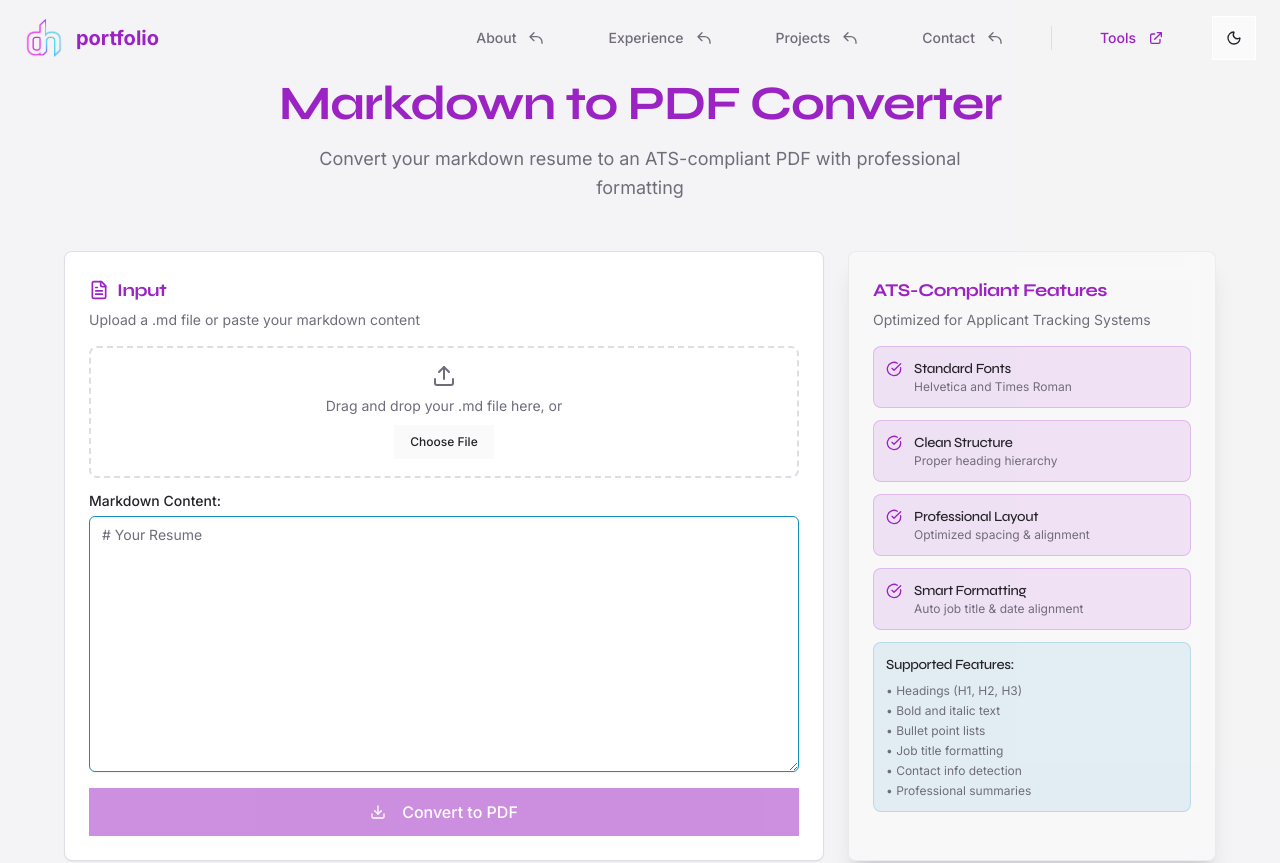
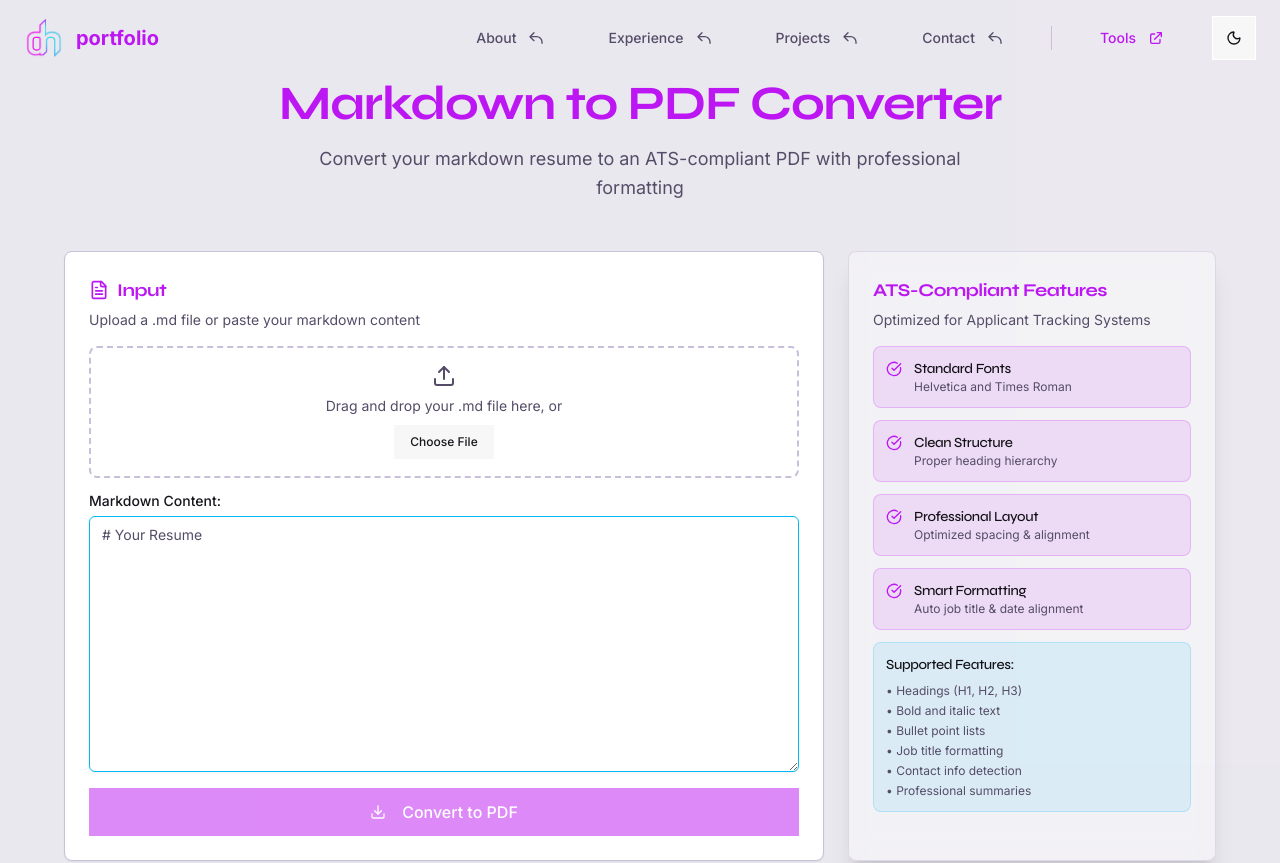
Before and after one commit to devonjhills/portfolio, a Next.js app: page /md-to-pdf in a window 1280 px wide. Shown: the top 863 px of the page. Built offline with nearby package versions, Linux system fonts and the light colour scheme.

Commit message:
refactor: enhance styling and theming across components; update CSS variables for improved color scheme and consistency

```diff
--- a/app/components/sections/experience.tsx
+++ b/app/components/sections/experience.tsx
@@ -32,14 +32,9 @@ const journeyData: JourneyItem[] = [
     company: "Livefront",
     location: "Remote",
     duration: "Aug 2025 - Present",
-    description:
-      "Details TBD",
-    achievements: [
-      "Details TBD",
-    ],
-    technologies: [
-      "Details TBD",
-    ],
+    description: "Details TBD",
+    achievements: ["Details TBD"],
+    technologies: ["Details TBD"],
     icon: <Target className="h-5 w-5 text-secondary" />,
   },
   {
@@ -150,7 +145,9 @@ const JourneyCard = React.memo(({ item }: { item: JourneyItem }) => (
             {item.duration}
           </CardDescription>
         </div>
-        {item.date === "2025 - Present" && <Badge variant="default">Current</Badge>}
+        {item.date === "2025 - Present" && (
+          <Badge variant="default">Current</Badge>
+        )}
       </div>
     </CardHeader>
     <CardContent className="space-y-6">
--- a/app/components/ui/dialog.tsx
+++ b/app/components/ui/dialog.tsx
@@ -20,7 +20,7 @@ const DialogOverlay = React.forwardRef<
   <DialogPrimitive.Overlay
     ref={ref}
     className={cn(
-      "fixed inset-0 z-50 bg-black/80  data-[state=open]:animate-in data-[state=closed]:animate-out data-[state=closed]:fade-out-0 data-[state=open]:fade-in-0",
+      "fixed inset-0 z-50 bg-background/80  data-[state=open]:animate-in data-[state=closed]:animate-out data-[state=closed]:fade-out-0 data-[state=open]:fade-in-0",
       className,
     )}
     {...props}
--- a/app/components/ui/grid-background.tsx
+++ b/app/components/ui/grid-background.tsx
@@ -12,12 +12,12 @@ export function GridBackground({
   return (
     <div
       className={cn(
-        "h-full w-full dark:bg-black bg-white dark:bg-grid-white/[0.2] bg-grid-black/[0.2] relative flex items-center justify-center pointer-events-none",
+        "h-full w-full bg-background dark:bg-grid-white/[0.2] bg-grid-black/[0.2] relative flex items-center justify-center pointer-events-none",
         className,
       )}
       {...props}
     >
-      <div className="absolute pointer-events-none inset-0 flex items-center justify-center dark:bg-black bg-white [mask-image:radial-gradient(ellipse_at_center,transparent_20%,black)]"></div>
+      <div className="absolute pointer-events-none inset-0 flex items-center justify-center bg-background [mask-image:radial-gradient(ellipse_at_center,transparent_20%,black)]"></div>
       <div className="pointer-events-auto relative z-10 w-full h-full">
         {children}
       </div>
@@ -36,12 +36,12 @@ export function DotBackground({
   return (
     <div
       className={cn(
-        "h-full w-full dark:bg-black bg-white dark:bg-dot-white/[0.2] bg-dot-black/[0.2] relative flex items-center justify-center pointer-events-none",
+        "h-full w-full bg-background dark:bg-dot-white/[0.2] bg-dot-black/[0.2] relative flex items-center justify-center pointer-events-none",
         className,
       )}
       {...props}
     >
-      <div className="absolute pointer-events-none inset-0 flex items-center justify-center dark:bg-black bg-white [mask-image:radial-gradient(ellipse_at_center,transparent_20%,black)]"></div>
+      <div className="absolute pointer-events-none inset-0 flex items-center justify-center bg-background [mask-image:radial-gradient(ellipse_at_center,transparent_20%,black)]"></div>
       <div className="pointer-events-auto relative z-10 w-full h-full">
         {children}
       </div>
--- a/app/globals.css
+++ b/app/globals.css
@@ -11,105 +11,85 @@
 
 @layer base {
   :root {
-    /* Light mode - accessible cyberpunk synthwave */
-    --background: 0 0% 98%;
-    --foreground: 260 8% 15%;
-    --primary: 285 70% 45%; /* softer magenta */
+    /* Light mode - enhanced cyberpunk synthwave */
+    --background: 0 0% 97%;
+    --foreground: 260 15% 8%;
+    --primary: 285 90% 52%; /* electric magenta */
     --primary-foreground: 0 0% 100%;
-    --secondary: 195 80% 40%; /* softer cyan */
+    --secondary: 195 100% 48%; /* electric cyan */
     --secondary-foreground: 0 0% 100%;
-    --accent: 340 70% 50%; /* softer hot pink */
+    --accent: 340 90% 58%; /* electric hot pink */
     --accent-foreground: 0 0% 100%;
-    --warning: 40 85% 50%;
+    --warning: 40 100% 58%; /* electric orange */
     --warning-foreground: 0 0% 10%;
-    --destructive: 2 70% 50%;
+    --destructive: 2 90% 58%; /* electric red */
     --destructive-foreground: 0 0% 100%;
-    --muted: 260 8% 94%;
-    --muted-foreground: 260 6% 45%;
-    --border: 260 10% 88%;
+    --muted: 260 20% 88%;
+    --muted-foreground: 260 15% 35%;
+    --border: 260 25% 80%;
     --input: 0 0% 100%;
-    --ring: 285 70% 45%;
+    --ring: 285 90% 52%;
 
-    --gradient-primary: linear-gradient(
-      135deg,
-      hsl(285 70% 45%) 0%,
-      hsl(195 80% 40%) 100%
-    );
-    --gradient-secondary: linear-gradient(
-      135deg,
-      hsl(195 80% 40%) 0%,
-      hsl(285 70% 45%) 100%
-    );
-    --gradient-background: linear-gradient(
-      135deg,
-      hsl(0 0% 98%) 0%,
-      hsl(260 8% 96%) 100%
-    );
-    --gradient-accent: linear-gradient(
-      135deg,
-      hsl(340 70% 50%) 0%,
-      hsl(285 70% 45%) 100%
-    );
-
-    --section-primary: 0 0% 98%;
-    --section-secondary: 260 8% 96%;
+    --section-primary: 0 0% 96%;
+    --section-secondary: 260 15% 92%;
 
     --card: 0 0% 100%;
-    --card-foreground: 260 8% 15%;
+    --card-foreground: 260 12% 10%;
     --popover: 0 0% 100%;
-    --popover-foreground: 260 8% 15%;
+    --popover-foreground: 260 12% 10%;
+
+    /* Semantic colors for better theming */
+    --star: 48 100% 58%; /* electric gold for stars */
+    --fork: 195 100% 48%; /* electric cyan for forks */
+    --success: 142 90% 52%; /* electric green */
+    --info: 195 100% 48%; /* electric cyan for info */
+    --chart-1: 285 90% 52%; /* primary */
+    --chart-2: 195 100% 48%; /* secondary */
+    --chart-3: 340 90% 58%; /* accent */
+    --chart-4: 142 90% 52%; /* success */
+    --chart-5: 48 100% 58%; /* star/warning */
 
     --radius: 0.5rem;
   }
 
   .dark {
-    /* Softer Cyberpunk Synthwave palette */
-    --background: 260 15% 8%; /* softer deep purple-black */
-    --foreground: 300 6% 85%; /* softer pink-white text */
-    --primary: 285 85% 60%; /* softer electric magenta */
-    --primary-foreground: 260 20% 10%;
-    --secondary: 195 85% 55%; /* softer neon cyan */
-    --secondary-foreground: 260 20% 10%;
-    --accent: 340 85% 60%; /* softer hot pink */
-    --accent-foreground: 260 20% 10%;
-    --warning: 40 85% 60%; /* softer neon orange */
-    --warning-foreground: 260 20% 10%;
-    --destructive: 0 85% 60%; /* softer electric red */
+    /* Enhanced Cyberpunk Synthwave palette */
+    --background: 260 25% 5%; /* deeper purple-black */
+    --foreground: 300 20% 92%; /* brighter pink-white text */
+    --primary: 285 100% 68%; /* electric magenta */
+    --primary-foreground: 260 30% 6%;
+    --secondary: 195 100% 62%; /* electric cyan */
+    --secondary-foreground: 260 30% 6%;
+    --accent: 340 100% 68%; /* electric hot pink */
+    --accent-foreground: 260 30% 6%;
+    --warning: 40 100% 68%; /* electric orange */
+    --warning-foreground: 260 30% 6%;
+    --destructive: 0 100% 68%; /* electric red */
     --destructive-foreground: 0 0% 100%;
-    --muted: 260 12% 14%; /* softer dark purple panels */
-    --muted-foreground: 280 6% 65%;
-    --border: 280 12% 22%; /* softer purple separators */
-    --input: 260 12% 14%;
-    --ring: 285 85% 60%;
+    --muted: 260 22% 11%; /* dark purple panels */
+    --muted-foreground: 280 15% 72%;
+    --border: 280 25% 28%; /* purple separators */
+    --input: 260 22% 11%;
+    --ring: 285 100% 68%;
 
-    --gradient-primary: linear-gradient(
-      135deg,
-      hsl(285 85% 60%) 0%,
-      hsl(195 85% 55%) 100%
-    );
-    --gradient-secondary: linear-gradient(
-      135deg,
-      hsl(195 85% 55%) 0%,
-      hsl(285 85% 60%) 100%
-    );
-    --gradient-background: linear-gradient(
-      135deg,
-      hsl(260 15% 8%) 0%,
-      hsl(280 12% 10%) 100%
-    );
-    --gradient-accent: linear-gradient(
-      135deg,
-      hsl(340 85% 60%) 0%,
-      hsl(285 85% 60%) 100%
-    );
+    --section-primary: 260 20% 6%;
+    --section-secondary: 280 18% 9%;
 
-    --section-primary: 260 15% 8%;
-    --section-secondary: 280 12% 10%;
+    --card: 260 18% 15%; /* lighter than background for contrast */
+    --card-foreground: 300 15% 90%;
+    --popover: 260 18% 15%;
+    --popover-foreground: 300 15% 90%;
 
-    --card: 260 12% 12%;
-    --card-foreground: 300 6% 85%;
-    --popover: 260 12% 12%;
-    --popover-foreground: 300 6% 85%;
+    /* Semantic colors for better theming */
+    --star: 48 100% 68%; /* electric gold for stars */
+    --fork: 195 100% 62%; /* electric cyan for forks */
+    --success: 142 90% 62%; /* electric green */
+    --info: 195 100% 62%; /* electric cyan for info */
+    --chart-1: 285 100% 68%; /* primary */
+    --chart-2: 195 100% 62%; /* secondary */
+    --chart-3: 340 100% 68%; /* accent */
+    --chart-4: 142 90% 62%; /* success */
+    --chart-5: 48 100% 68%; /* star/warning */
   }
 
   * {
@@ -308,6 +288,7 @@
 
 @layer utilities {
   .animate-scroll {
-    animation: scroll var(--animation-duration, 40s) var(--animation-direction, forwards) linear infinite;
+    animation: scroll var(--animation-duration, 40s)
+      var(--animation-direction, forwards) linear infinite;
   }
 }
--- a/tailwind.config.js
+++ b/tailwind.config.js
@@ -46,6 +46,18 @@ module.exports = {
           foreground: "hsl(var(--warning-foreground))",
         },
         ring: "hsl(var(--ring))",
+        // Semantic colors for better theming
+        star: "hsl(var(--star))",
+        fork: "hsl(var(--fork))",
+        success: "hsl(var(--success))",
+        info: "hsl(var(--info))",
+        chart: {
+          1: "hsl(var(--chart-1))",
+          2: "hsl(var(--chart-2))",
+          3: "hsl(var(--chart-3))",
+          4: "hsl(var(--chart-4))",
+          5: "hsl(var(--chart-5))",
+        },
       },
       fontFamily: {
         sans: ["var(--font-inter)", "sans-serif"],
```
Also changed, not shown: app/components/sections/contact.tsx (+8 -4 lines), app/components/sections/projects.tsx (+38 -17 lines), components/ui/infinite-moving-cards.tsx (+17 -13 lines), 1 other file (tests, documents, lock files or other folders).
